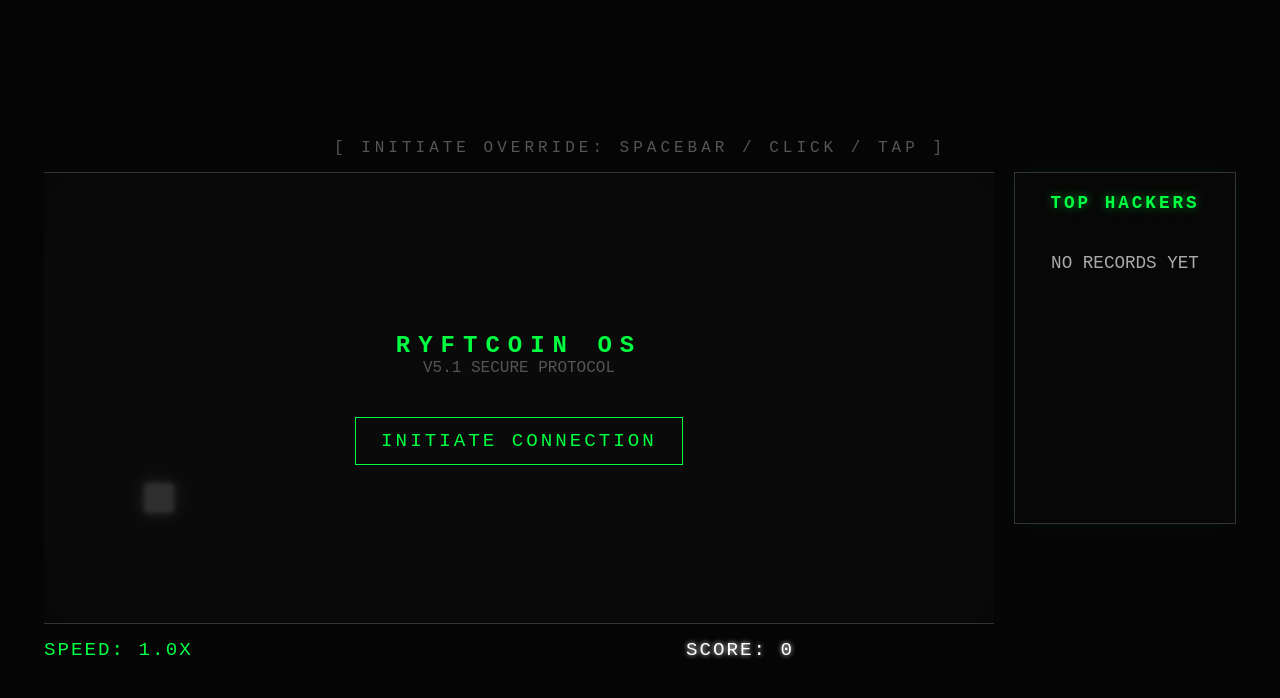
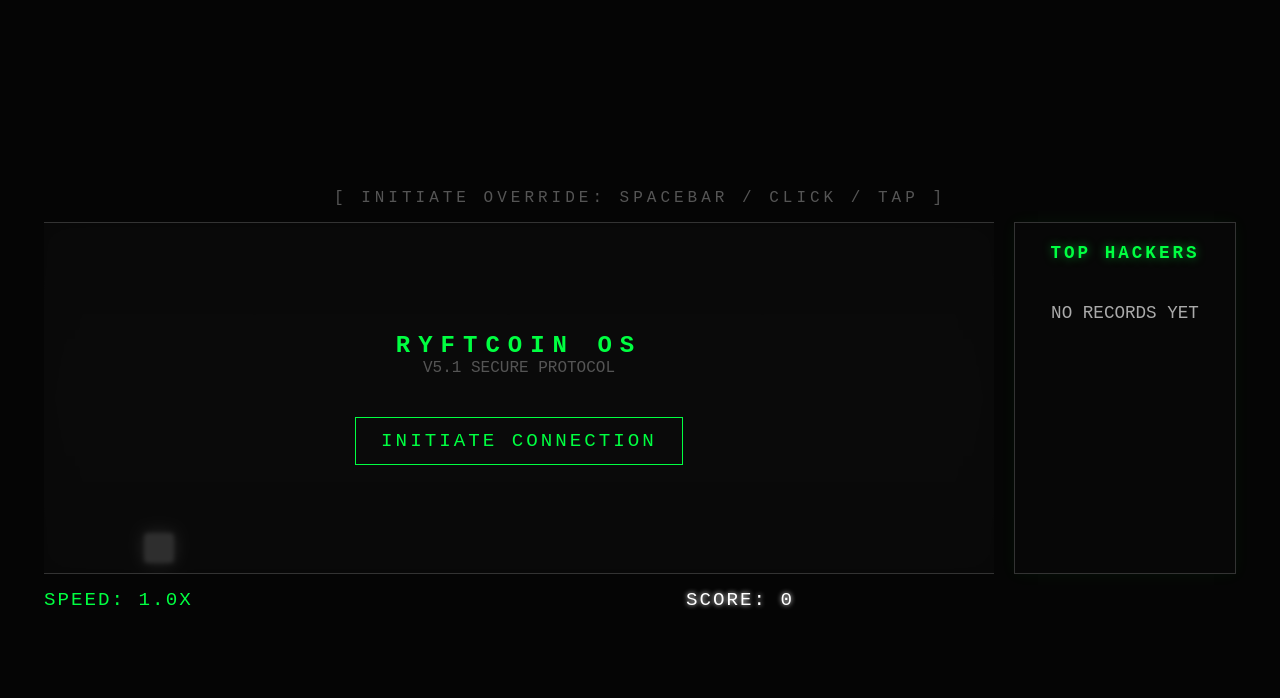
Before and after one commit to denizhosanoglu/ryftcoin, a plain HTML site: page index.html in a window 1280 px wide. Drawn offline with Linux system fonts and the light colour scheme.

Commit message:
Adjust game container height to 350px
Reduced the height of the game container from 450px to 350px.

```diff
--- a/index.html
+++ b/index.html
@@ -19,7 +19,7 @@
         #game-section { display: flex; flex-direction: column; }
 
         #game-container {
-            width: 950px; height: 450px; position: relative;
+            width: 950px; height: 350px; position: relative;
             background: linear-gradient(180deg, #0a0a0a 0%, #111 50%, #0a0a0a 100%);
             border-top: 1px solid #333; border-bottom: 1px solid #333;
             box-shadow: 0 0 30px rgba(0, 0, 0, 0.8) inset; overflow: hidden;
```
